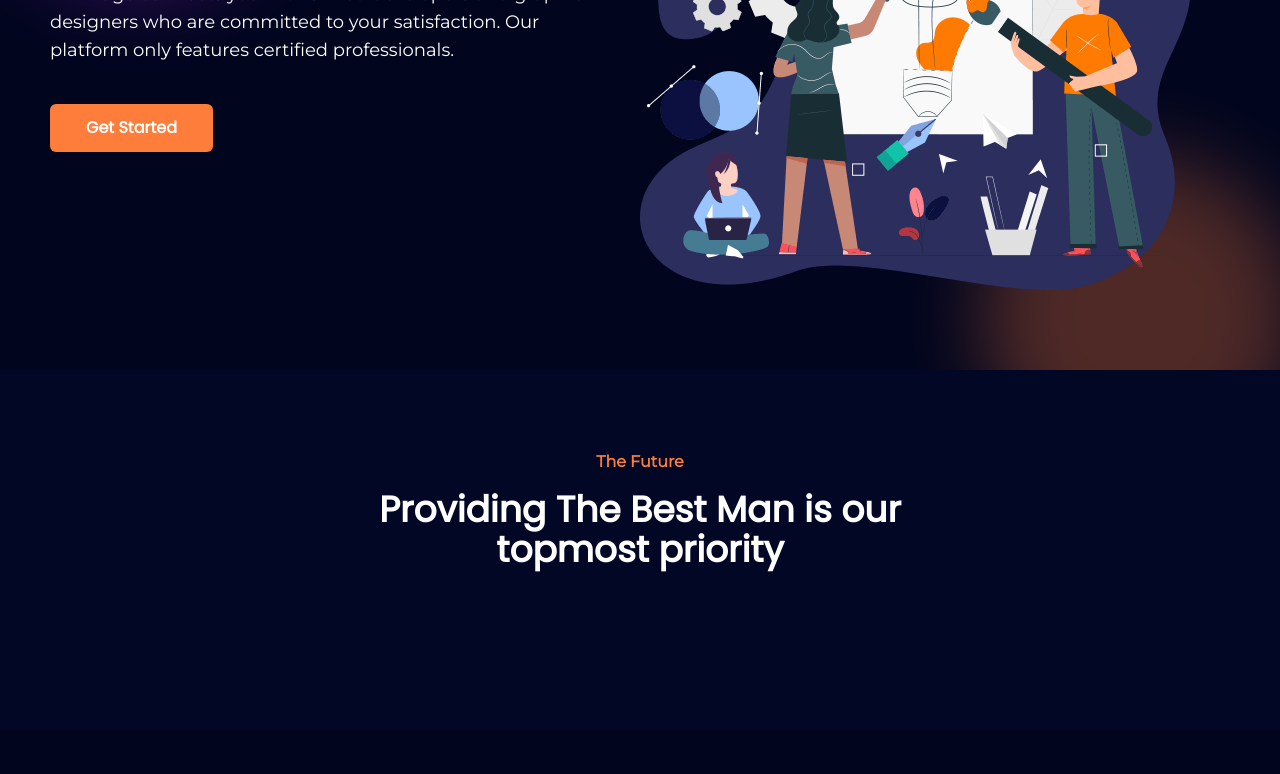
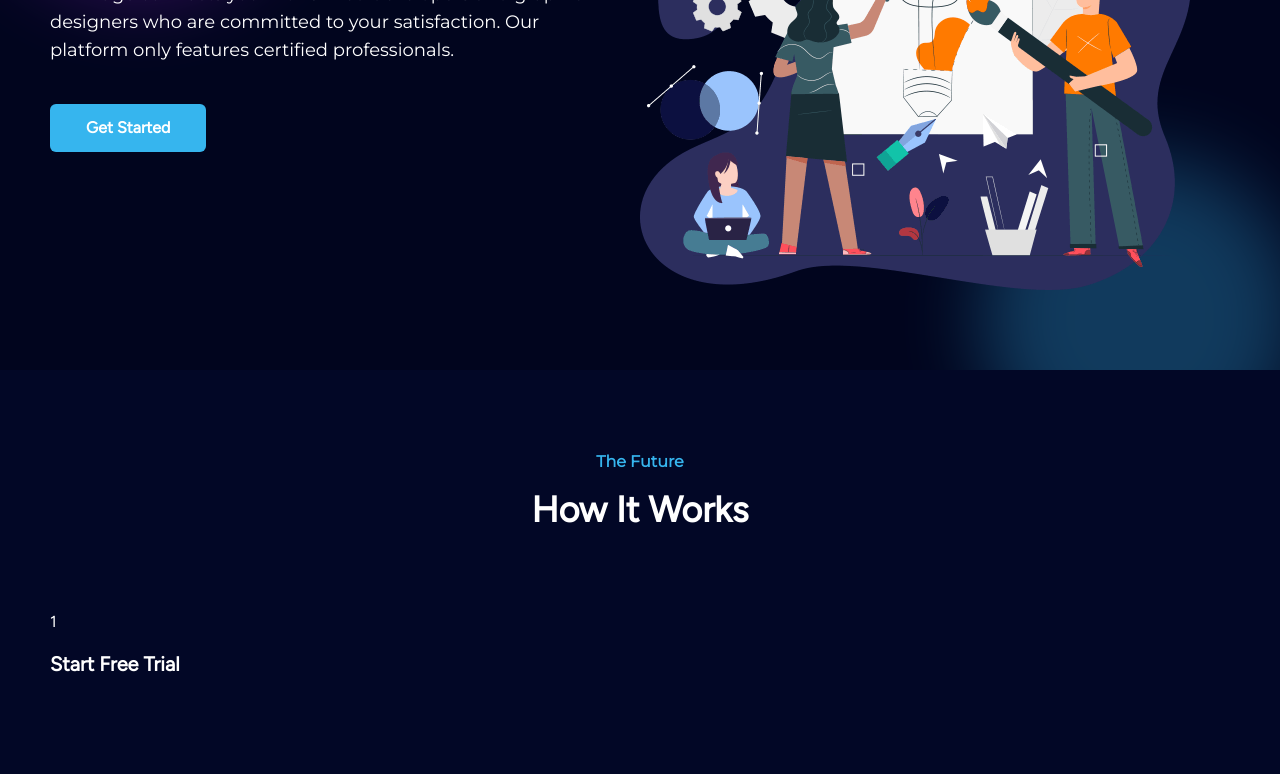
Before and after one commit to thehero1z/Hi-Bridge, a website: page src/index.html in a window 1280 px wide. Shown: the part 323-1097 px from the top of the page. Before the commit the page ends 1053 px from the top, so only its background shows below. Drawn offline with nearby package versions, Linux system fonts and the light colour scheme; files that its build step writes are made by us from their sources; a web font is replaced by a local one.

Commit message:
new commit

```diff
--- a/src/index.html
+++ b/src/index.html
@@ -19,6 +19,9 @@
     <link rel="preconnect" href="https://fonts.googleapis.com">
 <link rel="preconnect" href="https://fonts.gstatic.com" crossorigin>
 <link href="https://fonts.googleapis.com/css2?family=Montserrat&display=swap" rel="stylesheet">
+<link rel="preconnect" href="https://fonts.googleapis.com">
+<link rel="preconnect" href="https://fonts.gstatic.com" crossorigin>
+<link href="https://fonts.googleapis.com/css2?family=Figtree&family=Montserrat&display=swap" rel="stylesheet">
     <!-- google fonts end here -->
 </head>
 <body class="bg-color-primary text-color-white">
@@ -79,12 +82,18 @@
             </div>
         </div>
     </section>
-    <section id="features" class="bg-color-primary-light">
+    <section id="how_it_works" class="bg-color-primary-light">
         <div class="container py-20">
             <div class="m-auto text-center mb-20 md:w-1/2">
                 <h4 class="text-color-secondary font-bold font-mono mb-4">The Future</h4>
-                <h1 class="font-sans heading  ">Providing The Best Man is our topmost priority</h1>
-
+                <h1 class="font-sans heading  ">How It Works</h1>
+            </div>
+            <div>
+                <!-- card 1 -->
+                <div>
+                    <p>1</p>
+                    <h3 class="text-xl font-bold py-4">Start Free Trial</h3>
+                </div>
             </div>
         </div>
     </section>
--- a/tailwind.config.js
+++ b/tailwind.config.js
@@ -7,7 +7,7 @@ module.exports = {
              "color-primary":"#01051e",
              "color-primary-light": "#020726",
              "color-primary-dark": "#010417",
-             "color-secondary": "#ff7d3b",
+             "color-secondary": "#36B5EE",
              "color-gray": "#333",
              "color-white": "#fff",
              "color-blob": "#A427DF",
@@ -22,7 +22,7 @@ module.exports = {
       }
     },
     fontFamily:{
-      'sans': ['Poppins', 'sans-serif'],
+      'sans': ['Figtree', 'sans-serif'],
       'mono': ['Montserrat', 'sans-serif'],
       'cursive':['Rubik Pixels', 'cursive']
 
```
